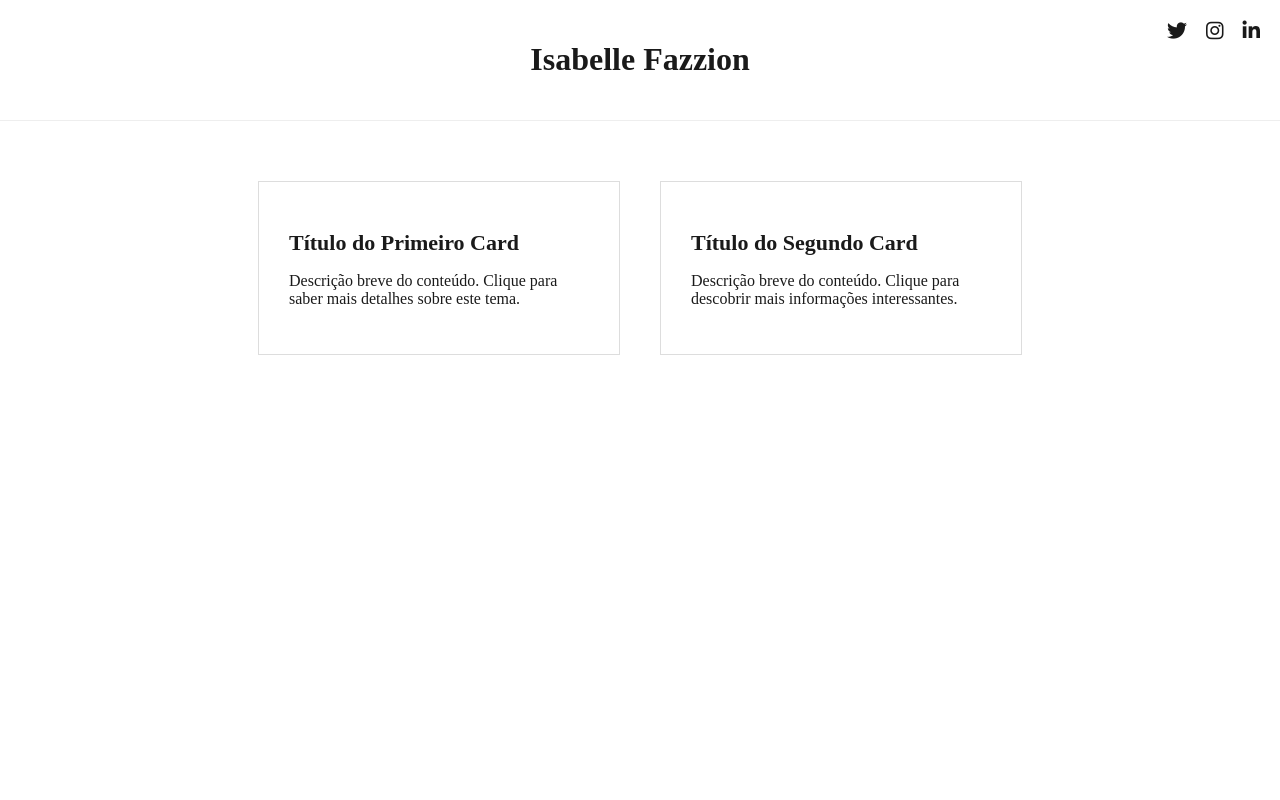
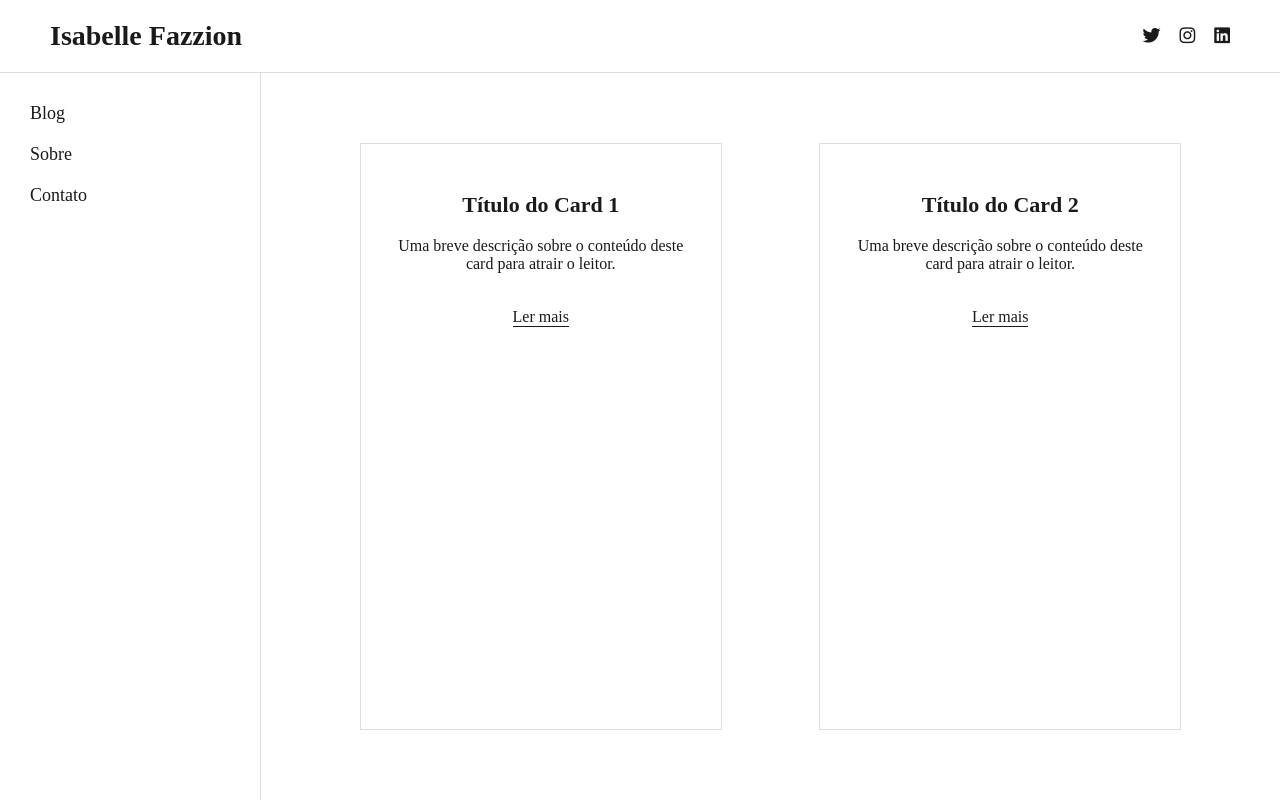
Before and after one commit to isabellefazzion/bebellehdiva, a plain HTML site: page index.html in a window 1280 px wide. Drawn offline with Linux system fonts and the light colour scheme.

Commit message:
Update index.html

```diff
--- a/index.html
+++ b/index.html
@@ -1,94 +1,154 @@
 <!DOCTYPE html>
-<html lang="pt-BR">
+<html lang="pt-br">
+
 <head>
     <meta charset="UTF-8">
     <meta name="viewport" content="width=device-width, initial-scale=1.0">
     <title>Isabelle Fazzion</title>
-    <link rel="stylesheet" href="styles.css">
-    <link rel="stylesheet" href="https://cdnjs.cloudflare.com/ajax/libs/font-awesome/6.4.0/css/all.min.css">
+    <link rel="stylesheet" href="https://cdnjs.cloudflare.com/ajax/libs/font-awesome/6.0.0-beta3/css/all.min.css">
     <style>
         body {
             margin: 0;
+            padding: 0;
             font-family: 'Times New Roman', Times, serif;
-            background-color: #fff;
+            background-color: #ffffff;
             color: #1a1a1a;
-            text-align: center;
+            display: flex;
+            flex-direction: column;
+            min-height: 100vh;
         }
 
         header {
-            padding: 20px;
-            border-bottom: 1px solid #eee;
-            position: relative;
+            display: flex;
+            justify-content: space-between;
+            align-items: center;
+            padding: 20px 50px;
+            border-bottom: 1px solid #ddd;
         }
 
-        .social-icons {
-            position: absolute;
-            right: 20px;
-            top: 20px;
+        header h1 {
+            margin: 0;
+            font-size: 28px;
         }
 
         .social-icons a {
             margin-left: 15px;
+            text-decoration: none;
             color: #1a1a1a;
-            text-decoration: none;
-            font-size: 20px;
+            font-size: 18px;
         }
 
-        .cards {
+        .container {
             display: flex;
-            justify-content: center;
-            gap: 40px;
-            padding: 60px 20px;
+            flex: 1;
+        }
+
+        nav {
+            width: 200px;
+            border-right: 1px solid #ddd;
+            padding: 30px;
+        }
+
+        nav a {
+            display: block;
+            margin-bottom: 20px;
+            text-decoration: none;
+            color: #1a1a1a;
+            font-size: 18px;
+        }
+
+        main {
+            flex: 1;
+            padding: 50px;
+            display: flex;
+            justify-content: space-around;
             flex-wrap: wrap;
         }
 
         .card {
+            background-color: #fff;
             border: 1px solid #ddd;
             padding: 30px;
             width: 300px;
-            text-align: left;
-            transition: box-shadow 0.3s;
-            cursor: pointer;
+            margin: 20px;
+            text-align: center;
             text-decoration: none;
             color: inherit;
+            transition: transform 0.3s, box-shadow 0.3s;
         }
 
         .card:hover {
-            box-shadow: 0 4px 20px rgba(0,0,0,0.1);
+            transform: translateY(-5px);
+            box-shadow: 0 4px 8px rgba(0, 0, 0, 0.1);
         }
 
         .card h2 {
             font-size: 22px;
-            margin-bottom: 10px;
         }
 
         .card p {
             font-size: 16px;
+            margin-bottom: 20px;
+        }
+
+        .read-more {
+            display: inline-block;
+            margin-top: 15px;
+            text-decoration: none;
+            color: #1a1a1a;
+            border-bottom: 1px solid #1a1a1a;
+            font-size: 16px;
+        }
+
+        @media (max-width: 768px) {
+            .container {
+                flex-direction: column;
+            }
+
+            nav {
+                width: 100%;
+                border-right: none;
+                border-bottom: 1px solid #ddd;
+            }
+
+            main {
+                padding: 20px;
+            }
         }
     </style>
 </head>
+
 <body>
-
     <header>
         <h1>Isabelle Fazzion</h1>
         <div class="social-icons">
             <a href="#"><i class="fab fa-twitter"></i></a>
             <a href="#"><i class="fab fa-instagram"></i></a>
-            <a href="#"><i class="fab fa-linkedin-in"></i></a>
+            <a href="#"><i class="fab fa-linkedin"></i></a>
         </div>
     </header>
 
-    <section class="cards">
-        <a href="pagina1.html" class="card">
-            <h2>Título do Primeiro Card</h2>
-            <p>Descrição breve do conteúdo. Clique para saber mais detalhes sobre este tema.</p>
-        </a>
+    <div class="container">
+        <nav>
+            <a href="#">Blog</a>
+            <a href="#">Sobre</a>
+            <a href="#">Contato</a>
+        </nav>
 
-        <a href="pagina2.html" class="card">
-            <h2>Título do Segundo Card</h2>
-            <p>Descrição breve do conteúdo. Clique para descobrir mais informações interessantes.</p>
-        </a>
-    </section>
+        <main>
+            <a href="#" class="card">
+                <h2>Título do Card 1</h2>
+                <p>Uma breve descrição sobre o conteúdo deste card para atrair o leitor.</p>
+                <span class="read-more">Ler mais</span>
+            </a>
 
+            <a href="#" class="card">
+                <h2>Título do Card 2</h2>
+                <p>Uma breve descrição sobre o conteúdo deste card para atrair o leitor.</p>
+                <span class="read-more">Ler mais</span>
+            </a>
+        </main>
+    </div>
 </body>
+
 </html>
```
